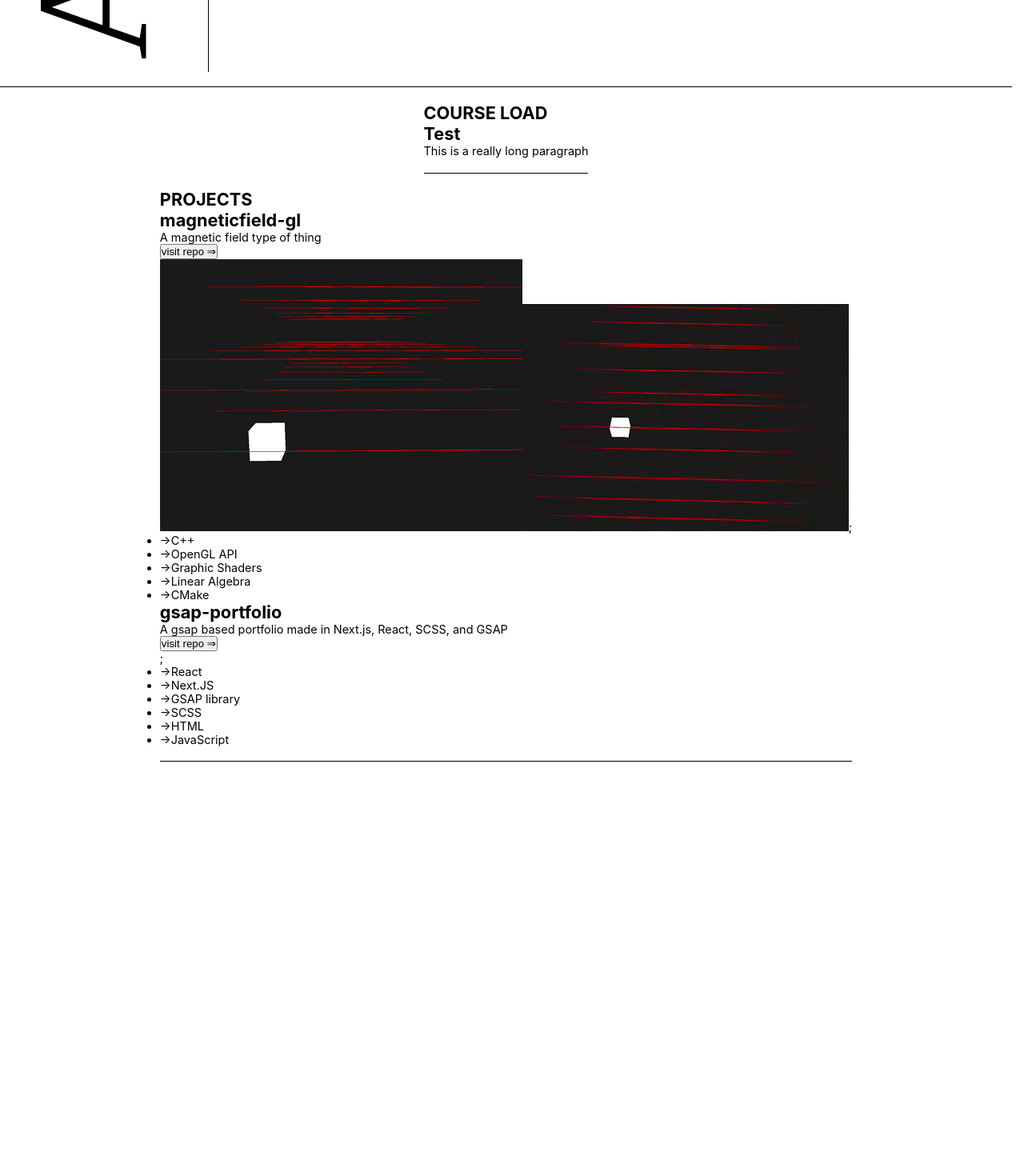
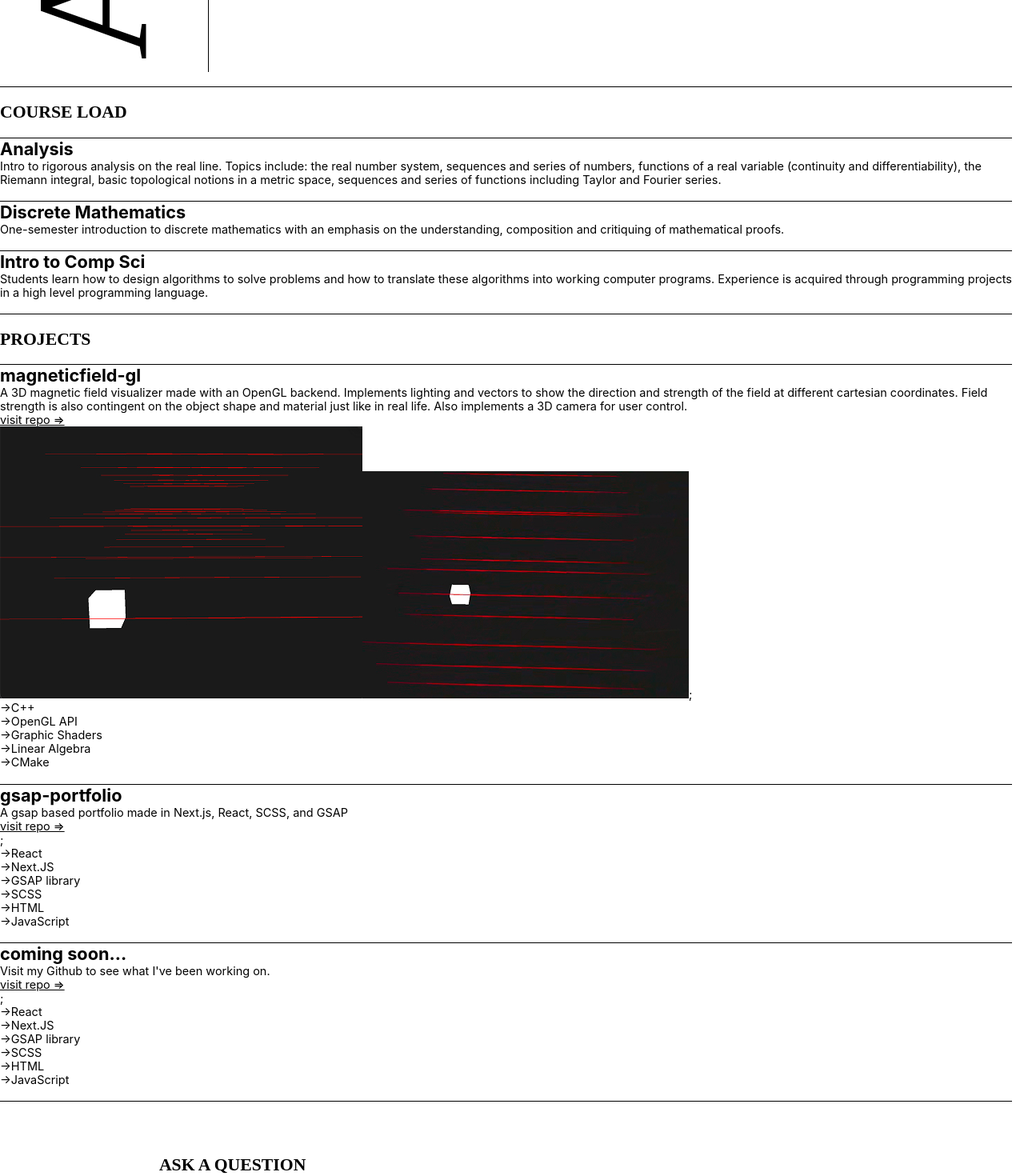
Before and after one commit to dlpcube/gsap_portfolio, a React (Vite) app: page / in a window 1280 px wide. Shown: the part 1520-2990 px from the top of the page at 80% size. Built offline with nearby package versions, Linux system fonts and the light colour scheme.

Commit message:
Refined the contact section, project section, and the course load section.

```diff
--- a/src/App.jsx
+++ b/src/App.jsx
@@ -70,18 +70,34 @@ function App() {
         <About />
         <CourseLoad>
           <Course
-            courseName="Test"
-            courseDescription="This is a really long paragraph"
+            courseName="Analysis"
+            courseDescription="Intro to rigorous analysis on the real line. Topics include: the real number system,
+sequences and series of numbers, functions of a real variable (continuity and differentiability),
+the Riemann integral, basic topological notions in a metric space, sequences and series of
+functions including Taylor and Fourier series."
+          />
+          <Course
+            courseName="Discrete Mathematics"
+            courseDescription="One-semester introduction to discrete mathematics with an emphasis on the
+understanding, composition and critiquing of mathematical proofs."
+          />
+          <Course
+            courseName="Intro to Comp Sci"
+            courseDescription="Students learn how to design algorithms to solve problems and how to translate these algorithms into working computer programs. Experience is acquired through programming projects in a high level programming language."
           />
         </CourseLoad>
         <Projects>
           {/* Let images be an array of images */}
           {/* Let stackArrayNames be an array of strings with each string being the name of a tool. */}
           <Project
-            projectDescription="A magnetic field type of thing"
+            projectDescription="A 3D magnetic field visualizer made with an OpenGL backend. Implements lighting and
+vectors to show the direction and strength of the field at different cartesian coordinates.
+Field strength is also contingent on the object shape and material just like in real life.
+Also implements a 3D camera for user control."
             projectTitle="magneticfield-gl"
             images={imagesMag}
             stackArrayNames={stackArrayNames1}
+            repoName="magneticfield-gl"
           />
           <Project
             projectDescription="A gsap based portfolio made in Next.js, React, SCSS, and GSAP"
@@ -95,6 +111,21 @@ function App() {
               "HTML",
               "JavaScript",
             ]}
+            repoName="gsap_portfolio"
+          />
+          <Project
+            projectDescription="Visit my Github to see what I've been working on."
+            projectTitle="coming soon..."
+            images={imagesGSP}
+            stackArrayNames={[
+              "React",
+              "Next.JS",
+              "GSAP library",
+              "SCSS",
+              "HTML",
+              "JavaScript",
+            ]}
+            repoName=""
           />
         </Projects>
         {/* <Resume /> */}
@@ -351,7 +382,7 @@ function About() {
 function CourseLoad({ children }) {
   return (
     <section className={styles.courseLoad}>
-      <h2>COURSE LOAD</h2>
+      <h1>COURSE LOAD</h1>
       {children}
     </section>
   );
@@ -369,7 +400,7 @@ function Course({ courseName, courseDescription }) {
 function Projects({ children }) {
   return (
     <section className={styles.projects}>
-      <h2>PROJECTS</h2>
+      <h1>PROJECTS</h1>
       {children}
     </section>
   );
@@ -380,6 +411,7 @@ function Project({
   projectTitle,
   images,
   stackArrayNames,
+  repoName,
 }) {
   // Let images be an array of images
   // Let stackArrayNames be an array of strings with each string being the name of a tool.
@@ -388,7 +420,13 @@ function Project({
       <div className={styles.projects_project_description}>
         <h2>{projectTitle}</h2>
         <p>{projectDescription}</p>
-        <button>visit repo &rArr;</button>
+        <a
+          href={`https://github.com/dlpcube/${repoName}`}
+          target="_blank"
+          rel="noopenner noreferrer"
+        >
+          visit repo &rArr;
+        </a>
       </div>
       <div className={styles.projects_project_images}>
         {images.map((image, index) => (
@@ -419,48 +457,31 @@ function Contact() {
   /* REFS FOR CONTACT SECTION SCROLL TRIGGER */
   const contactRef = useRef(null);
 
-  useGSAP(() => {
-    const tl = gsap.timeline({
-      scrollTrigger: {
-        trigger: contactRef.current,
-        // start: "top 120px",
-        start: "-1000px top",
-        end: "-450px top",
-        scrub: true,
-        // markers: true,
-        // onEnter: () => entrancetl.progress(1),
-        // onLeaveBack: () => mastertl.progress(0),
-      },
-    });
-    tl.from(contactRef.current, {
-      autoAlpha: 0,
-      y: 300,
-      ease: Power3.easeInOut,
-    });
-  });
+  // useGSAP(() => {
+  //   const tl = gsap.timeline({
+  //     scrollTrigger: {
+  //       trigger: contactRef.current,
+  //       // start: "top 120px",
+  //       start: "-1000px top",
+  //       end: "-450px top",
+  //       scrub: true,
+  //       // markers: true,
+  //       // onEnter: () => entrancetl.progress(1),
+  //       // onLeaveBack: () => mastertl.progress(0),
+  //     },
+  //   });
+  //   tl.from(contactRef.current, {
+  //     autoAlpha: 0,
+  //     y: 300,
+  //     ease: Power3.easeInOut,
+  //   });
+  // });
 
   const [formData, setFormData] = useState({
     name: "",
     email: "",
     message: "",
   });
-  // async function handleSubmit(e) {
-  //   e.preventDefault();
-  //   const formData = new FormData(e.target);
-  //   const data = {
-  //     name: formData.get("name"),
-  //     email: formData.get("email"),
-  //     message: formData.get("message"),
-  //   };
-  //   console.log(data.name);
-  //   console.log(data.email);
-  //   console.log(data.message);
-
-  //   // Clear each input after submit
-  //   setFormData({ name: "", email: "", message: "" });
-
-  //   // Block that sends data to backend (using vercel) <= DO LATER
-  // }
 
   const [state, handleSubmit] = useForm("meaqzndj");
 
@@ -470,7 +491,8 @@ function Contact() {
 
   return (
     <section className={styles.section_contact} ref={contactRef}>
-      <div className={styles.contact}>
+      <div className={styles.section_contact_form_title}>
+        <h1>Ask a Question</h1>
         <form onSubmit={handleSubmit} className={styles.form}>
           <div className={styles.form_inputs}>
             <div className={styles.form_group}>
@@ -559,71 +581,12 @@ function Contact() {
             </button>
           </div>
         </form>
-        <div className={styles.contact_social_container}>
-          <div className={styles.contact_form_heading2}>
-            <h1>Contact</h1>
-          </div>
-          <div className={styles.contact_social_container_icons}>
-            <div className={styles.contact_social_container_icons_container}>
-              <div className={styles.contact_social_container_icons_group}>
-                <a
-                  href="mailto:diego@dlprd.com"
-                  target="_blank"
-                  rel="noopener noreferrer"
-                >
-                  {/* <Icon
-                  name="email"
-                  size={32}
-                  className={styles.footer_iconContainer_icon}
-                /> */}
-                  <h2>Email</h2>
-                </a>
-              </div>
-
-              <div className={styles.contact_social_container_icons_group}>
-                <a
-                  href="https://www.linkedin.com/in/ddlpr/"
-                  target="_blank"
-                  rel="noopener noreferrer"
-                >
-                  {/* <Icon
-                  name="linkedin"
-                  size={32}
-                  className={styles.footer_iconContainer_icon}
-                /> */}
-                  <h2>LinkedIn</h2>
-                </a>
-              </div>
-              <div className={styles.contact_social_container_icons_group}>
-                <a
-                  href="https://www.instagram.com/ddelapaz333/"
-                  target="_blank"
-                  rel="noopener noreferrer"
-                >
-                  {/* <Icon
-                  name="instagram"
-                  size={32}
-                  className={styles.footer_iconContainer_icon}
-                /> */}
-                  <h2>Instagram</h2>
-                </a>
-              </div>
-              <div className={styles.contact_social_container_icons_group}>
-                <a
-                  href="https://www.facebook.com/diego.de.la.paz.90317/"
-                  target="_blank"
-                  rel="noopener noreferrer"
-                >
-                  {/* <Icon
-                  name="facebook"
-                  size={32}
-                  className={styles.footer_iconContainer_icon}
-                /> */}
-                  <h2>Facebook</h2>
-                </a>
-              </div>
-            </div>
-          </div>
+      </div>
+      <div className={styles.contact_social_container}>
+        <div className={styles.contact_social_container_icons}>
+          <div
+            className={styles.contact_social_container_icons_container}
+          ></div>
         </div>
       </div>
     </section>
--- a/src/App.module.scss
+++ b/src/App.module.scss
@@ -438,6 +438,62 @@ $gap-size-about: 5vw;
   }
 }
 
+$gap-size-courseLoad: 1.5vw;
+
+.courseLoad {
+  display: flex;
+  flex-direction: column;
+  gap: $gap-size-courseLoad;
+  & > :not(:last-child) {
+    position: relative;
+    // border-bottom: 1px solid black;
+  }
+
+  & > :not(:last-child)::after {
+    content: "";
+    position: absolute;
+    left: 0;
+    right: 0;
+    height: 1px;
+    background-color: black;
+
+    bottom: calc($gap-size-main / -2);
+  }
+
+  & h1 {
+    font-family: "Times New Roman", Times, serif;
+    text-transform: uppercase;
+  }
+  &_course {
+  }
+}
+
+.projects {
+  & h1 {
+    font-family: "Times New Roman", Times, serif;
+    text-transform: uppercase;
+  }
+
+  display: flex;
+  flex-direction: column;
+  gap: $gap-size-courseLoad;
+  & > :not(:last-child) {
+    position: relative;
+    // border-bottom: 1px solid black;
+  }
+
+  & > :not(:last-child)::after {
+    content: "";
+    position: absolute;
+    left: 0;
+    right: 0;
+    height: 1px;
+    background-color: black;
+
+    bottom: calc($gap-size-main / -2);
+  }
+}
+
 .portfolio_list {
   list-style: none;
   display: grid;
@@ -454,89 +510,91 @@ $gap-size-about: 5vw;
   width: 80%;
   height: 65vh;
   // background-color: var(--color-primary-400);
-  background-image: linear-gradient(
-    45deg,
-    var(--color-primary-400),
-    var(--color-primary-500)
-  );
+  background-color: #fff;
   display: flex;
   flex-direction: column;
   justify-content: center;
   padding: 2rem 5rem;
   //   padding: 0rem 10rem 0rem 10rem;
   overflow: hidden;
-}
-
-.contact {
-  //   position: absolute;
-  background-color: var(--color-neutral-50);
-  //   width: 10rem;
-  //   padding: 10rem 0rem 10rem 0rem;
-  height: 50vh;
-  display: flex;
-  flex-wrap: wrap;
-  overflow: hidden;
-  //   flex-direction: column;
-  //   justify-content: left;
-  //   gap: 4rem;
-  //   align-items: center;
-  &_social_container {
-    flex: 0 0 50%;
-    // justify-content: center;
-    display: flex;
-    flex-direction: column;
-    // justify-content: center;
-    align-items: left;
-  }
-
-  &_form_heading2 {
-    align-items: left;
-    justify-content: left;
-    padding: 0 4rem;
+  &_form_title {
     & h1 {
-      font-size: 4rem;
-      font-weight: 100;
+      font-family: "Times New Roman", Times, serif;
+      text-transform: uppercase;
     }
-  }
-
-  &_social_container_icons {
-    flex: 1;
-    // flex: 0 0 50%;
-    justify-content: center;
-    display: flex;
-    // flex-direction: column;
-    justify-content: center;
-    align-items: left;
-    padding: 0 5rem;
-    height: 100%;
-
-    &_container {
-      display: flex;
-      flex-direction: column;
-      align-items: flex-start;
-      justify-content: center;
-    }
-
-    &_group {
-      display: flex;
-      //   flex: 0 0 50%;
-      gap: 20rem;
-      & h2 {
-        font-size: 2rem;
-      }
-    }
-  }
-  &_list {
-    list-style: none;
-    display: flex;
-    gap: 1rem;
-    align-items: center;
   }
 }
 
+// .contact {
+//   //   position: absolute;
+//   background-color: #fff;
+//   //   width: 10rem;
+//   //   padding: 10rem 0rem 10rem 0rem;
+//   height: auto;
+//   display: flex;
+//   flex-wrap: wrap;
+//   overflow: hidden;
+//   //   flex-direction: column;
+//   //   justify-content: left;
+//   //   gap: 4rem;
+//   //   align-items: center;
+//   &_social_container {
+//     flex: 0 0 50%;
+//     // justify-content: center;
+//     display: flex;
+//     flex-direction: column;
+//     // justify-content: center;
+//     align-items: left;
+//   }
+
+//   &_form_heading2 {
+//     align-items: left;
+//     justify-content: left;
+//     padding: 0 4rem;
+//     & h1 {
+//       font-size: 4rem;
+//       font-weight: 100;
+//     }
+//   }
+
+//   &_social_container_icons {
+//     flex: 1;
+//     // flex: 0 0 50%;
+//     justify-content: center;
+//     display: flex;
+//     // flex-direction: column;
+//     justify-content: center;
+//     align-items: left;
+//     padding: 0 5rem;
+//     height: 100%;
+
+//     &_container {
+//       display: flex;
+//       flex-direction: column;
+//       align-items: flex-start;
+//       justify-content: center;
+//     }
+
+//     &_group {
+//       display: flex;
+//       //   flex: 0 0 50%;
+//       gap: 20rem;
+//       & h2 {
+//         font-size: 2rem;
+//       }
+//     }
+//   }
+//   &_list {
+//     list-style: none;
+//     display: flex;
+//     gap: 1rem;
+//     align-items: center;
+//   }
+// }
+
 .form {
   flex: 0 0 50%;
-  background-color: var(--color-neutral-50);
+  background-color: #fff;
   width: 50%;
   height: 50vh;
   display: flex;
@@ -647,7 +705,7 @@ $gap-size-about: 5vw;
 .footer_gridContainer {
   // margin: 0 auto; /*top right bottom left*/
   padding: 2vw 1vw 2vw 3vw;
-  background-color: var(--color-neutral-500);
+  background-color: #fff;
   width: 100%;
   grid-template-rows: repeat(5, 1fr);
   grid-template-columns: repeat(4, 30px) 20rem;
```
